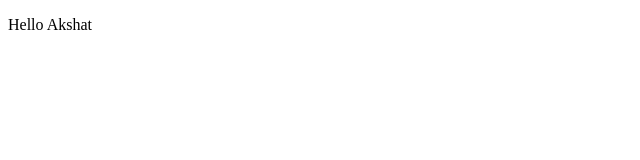
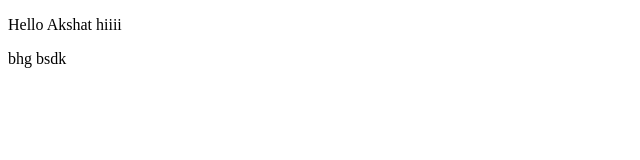
Before and after one commit to Akxhat-Rai/repo-project, a plain HTML site: page index.html in a window 1280 px wide. Shown: the full height of the page, 0-640 px from the left. Drawn offline with Linux system fonts and the light colour scheme.

Commit message:
first chaaange

```diff
--- a/index.html
+++ b/index.html
@@ -6,6 +6,9 @@
     <title>Document</title>
 </head>
 <body>
-    <p>Hello Akshat</p>
+    <p>Hello Akshat
+        hiiii
+    </p>
+    <p>bhg bsdk</p>
 </body>
 </html>
```
